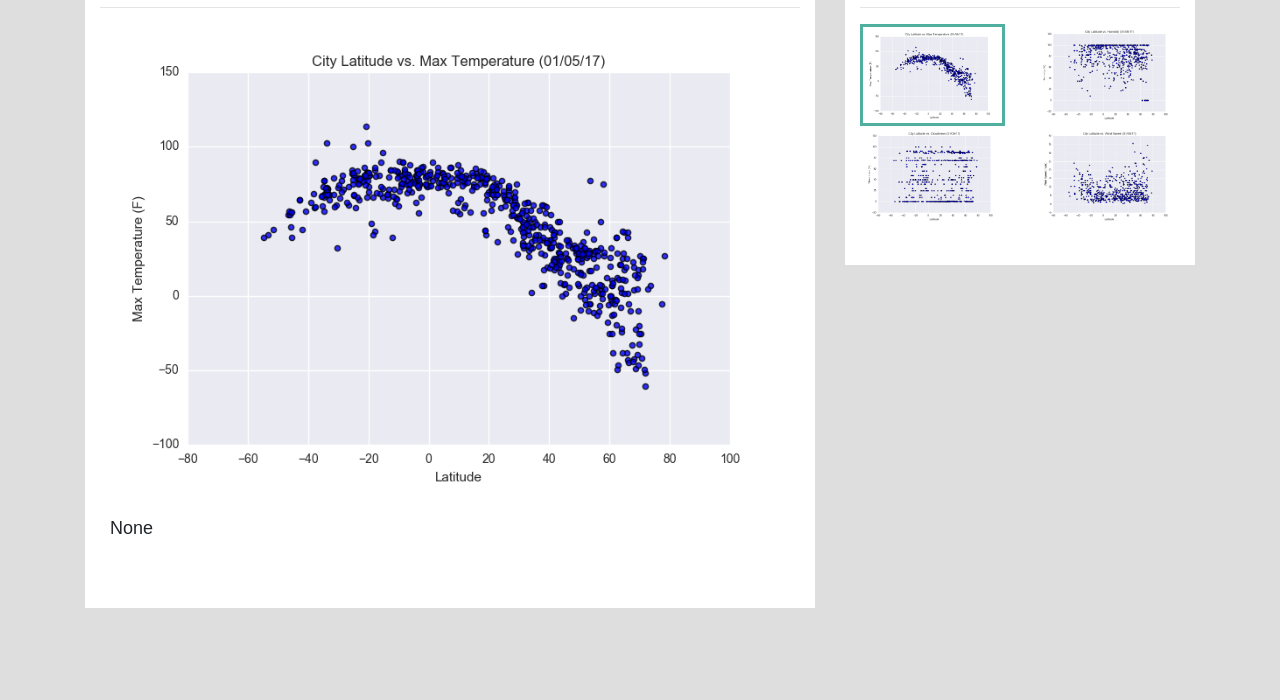
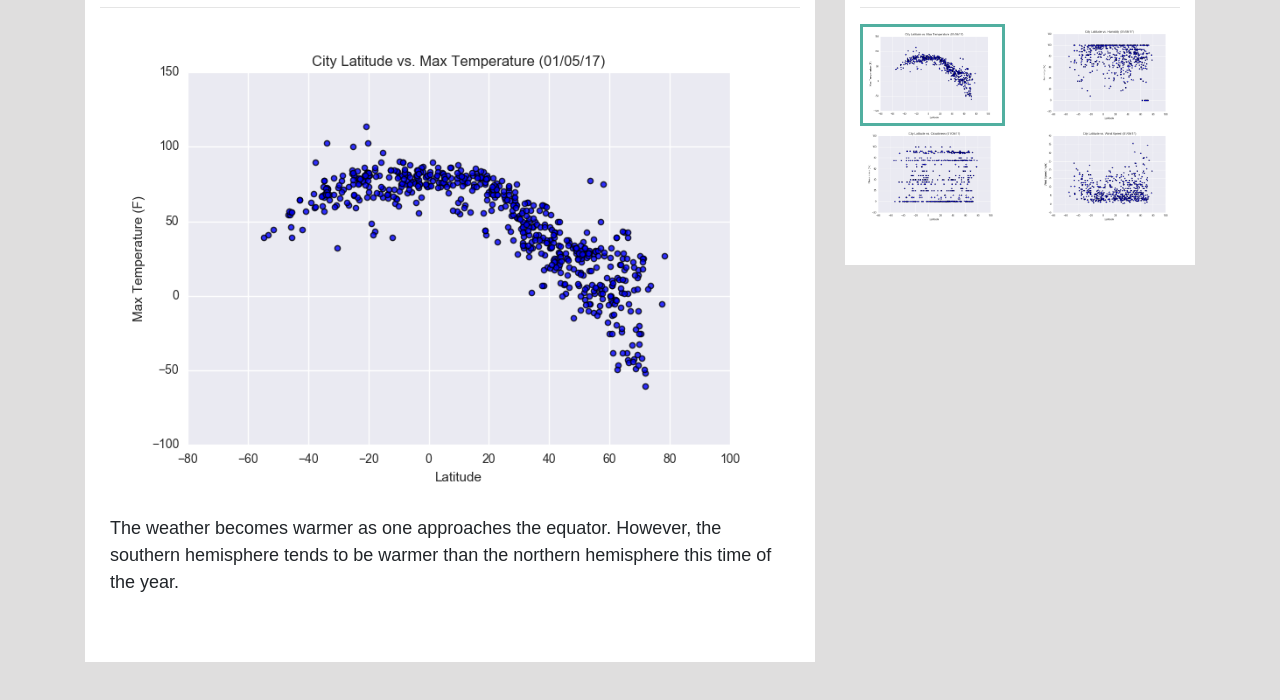
Before and after one commit to mattyk33/Weather-Data-Web-Design, a plain HTML site: page Web_Design/max_temp.html in a window 1280 px wide. Shown: the part 200-900 px from the top of the page. Drawn offline with nearby package versions, Linux system fonts and the light colour scheme.

Commit message:
paragraph description edit

```diff
--- a/Web_Design/max_temp.html
+++ b/Web_Design/max_temp.html
@@ -51,7 +51,7 @@
                     <hr>
                     <img src="Resources/assets/images/Fig1.png" width="100%" alt="Max Temperature Graph">
                     <br>
-                    <p>None</p>
+                    <p>The weather becomes warmer as one approaches the equator. However, the southern hemisphere tends to be warmer than the northern hemisphere this time of the year.</p>
                 </div>
             </div>
 
```
Also changed, not shown: Web_Design/cloudiness.html (+1 -1 lines), Web_Design/humidity.html (+1 -1 lines), Web_Design/wind_speed.html (+1 -1 lines).
